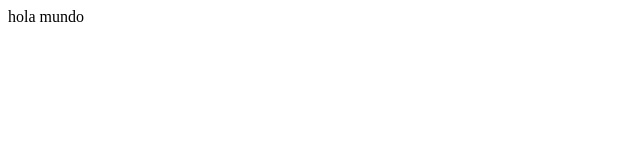
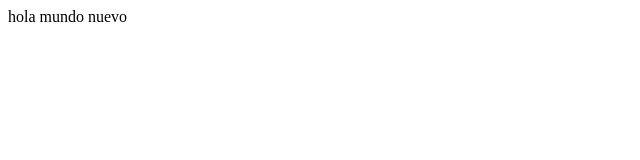
Before and after one commit to MayPancotti/pruebagit, a plain HTML site: page index.html in a window 1280 px wide. Shown: the full height of the page, 0-640 px from the left. Drawn offline with Linux system fonts and the light colour scheme.

Commit message:
hola mundo nuevo

```diff
--- a/index.html
+++ b/index.html
@@ -8,6 +8,6 @@
     <title>Document</title>
 </head>
 <body>
-    hola mundo
+    hola mundo nuevo
 </body>
 </html>
```
